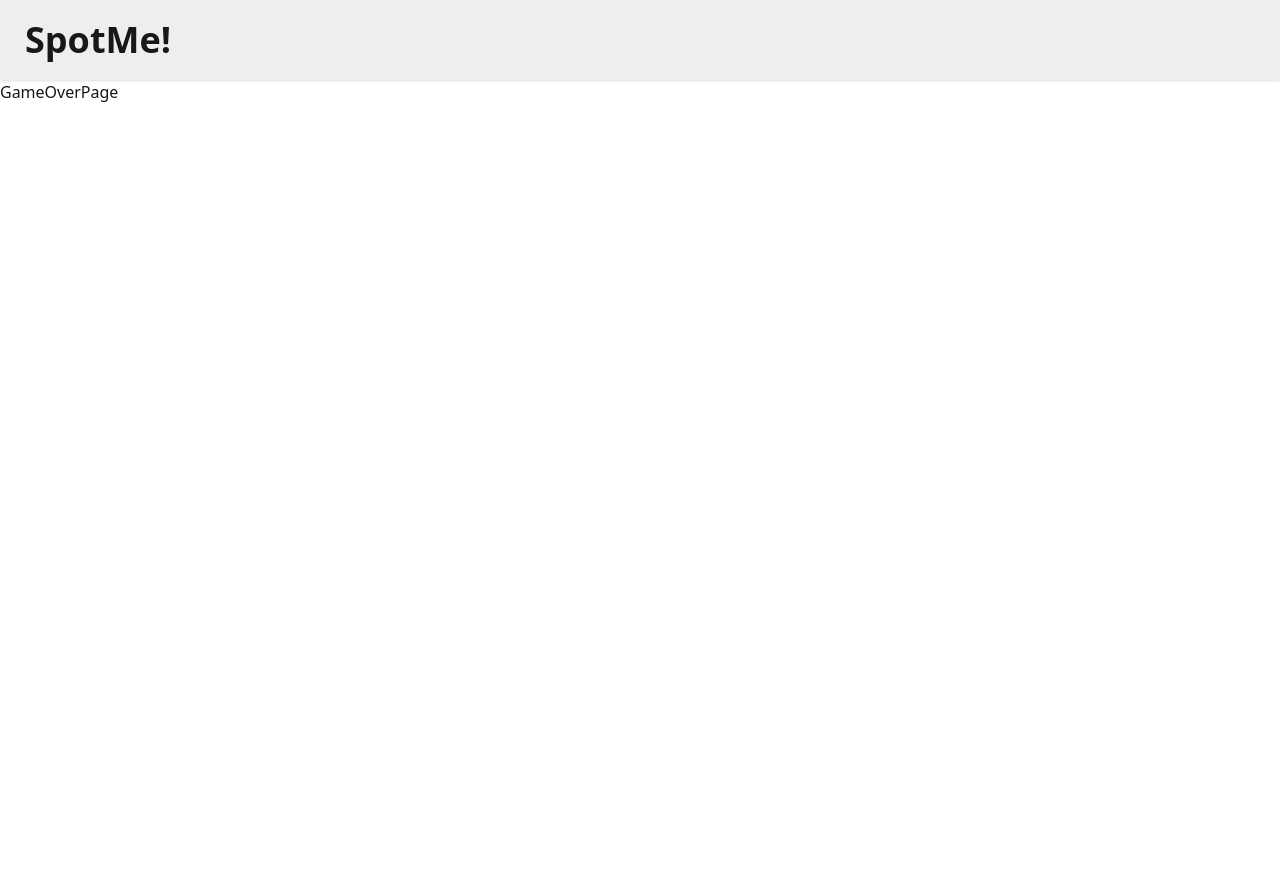
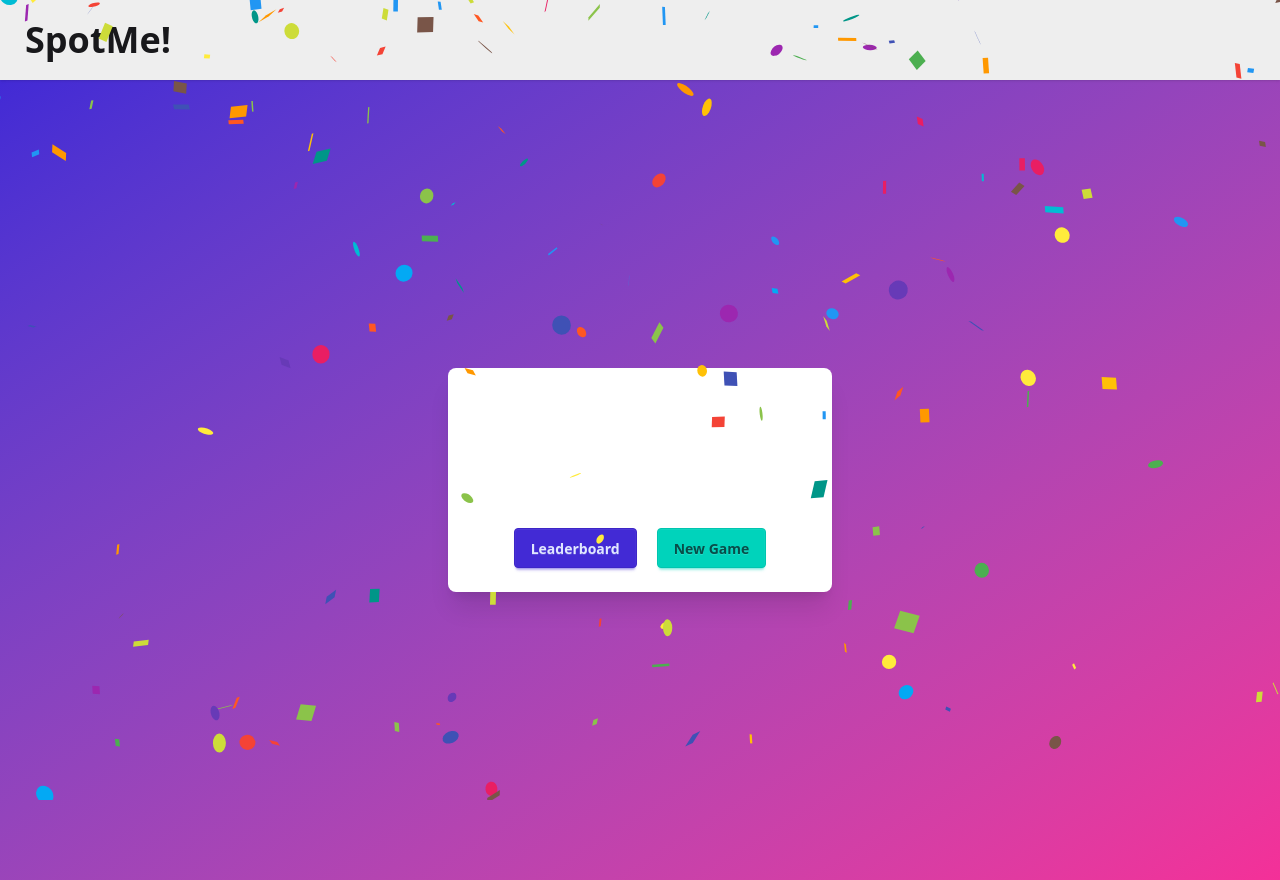
Before and after one commit to gautamtayal1/where-s-waldo, a React (Vite) app in the folder frontend/: page /gameover in a window 1280 px wide. Before the commit the page ends 800 px from the top, so only its background shows below. Built offline with nearby package versions, Linux system fonts and the light colour scheme.

Commit message:
game over & leaderboard ui

```diff
--- a/frontend/package.json
+++ b/frontend/package.json
@@ -13,6 +13,7 @@
     "@tailwindcss/vite": "^4.0.12",
     "axios": "^1.8.2",
     "react": "^19.0.0",
+    "react-confetti": "^6.4.0",
     "react-dom": "^19.0.0",
     "react-router": "^7.3.0",
     "react-router-dom": "^7.3.0",
--- a/frontend/src/components/GameOverPage.jsx
+++ b/frontend/src/components/GameOverPage.jsx
@@ -1,9 +1,27 @@
 import React from 'react'
 
-const GameOverPage = () => {
+import Confetti from 'react-confetti';
+import { Link } from 'react-router-dom';
+
+
+const GameOverPage = ({ timeTaken }) => {
   return (
-    <div>GameOverPage</div>
-  )
-}
+    <div
+    className="flex flex-col items-center justify-center h-screen bg-gradient-to-br from-primary to-secondary text-white">
+      <Confetti />
+      <div className="card w-96 bg-base-100 shadow-xl p-6 text-center">
+
+        <h1 className="text-4xl font-bold mb-4">Congratulations!</h1>
+        <p className="text-xl">You found all characters in <span className="font-bold text-accent">{timeTaken}</span> seconds!</p>
+
+        <div className="flex gap-5 mt-6 justify-center">
+          <Link to="/leaderboard" className="btn btn-primary">Leaderboard</Link>
+          <Link to="/home" className="btn btn-accent">New Game</Link>
+        </div>
+
+      </div>
+    </div>
+  );
+};
 
 export default GameOverPage
--- a/frontend/src/components/GamePage.jsx
+++ b/frontend/src/components/GamePage.jsx
@@ -8,12 +8,13 @@ import useChar from '../context/charContext'
 import axios from 'axios'
 import correct from '../assets/correct.mp3'
 import wrong from '../assets/wrong.mp3'
+import { useNavigate } from 'react-router-dom'
 
 const GamePage = () => {
   const BASE_URL = 'http://localhost:3000'
   const { id } = useParams()
   const { dataset } = useChar()
-
+  const navigate = useNavigate()
   const partyChar = [1, 2, 3]
   const concertChar = [4, 5, 6]
   const gardenChar = [7, 8, 9]
@@ -103,12 +104,17 @@ const GamePage = () => {
 
     if(toCheck === partyCheck || toCheck === concertCheck || toCheck === gardenCheck){
       console.log('Game Over')
+      navigate('/gameover')
     }
   }
 
   useEffect(() => {
     checkGameOver()
   }, [isFound])
+
+  const handleExit = () => {
+    setIsFound([])
+  }
 
   return (
     <div className=''>
@@ -147,7 +153,8 @@ const GamePage = () => {
         }
       </div>
       <div className='flex justify-center items-center'>
-        <Link to="/home" className="exit btn bg-secondary my-5">Exit</Link>
+        <Link to="/home" className="exit btn bg-secondary my-5"
+        onClick={handleExit}>Exit</Link>
       </div>
     </div>
   )
--- a/frontend/src/main.jsx
+++ b/frontend/src/main.jsx
@@ -26,6 +26,7 @@ createRoot(document.getElementById('root')).render(
               <Route path='/gameover' element={<GameOverPage />} />
               <Route path='/leaderboard' element={<Leaderboard />} />
           </Route>
+
         </Routes>
       </BrowserRouter>
     </CharProvider>
```
Also changed, not shown: 1 other file (tests, documents, lock files or other folders).
